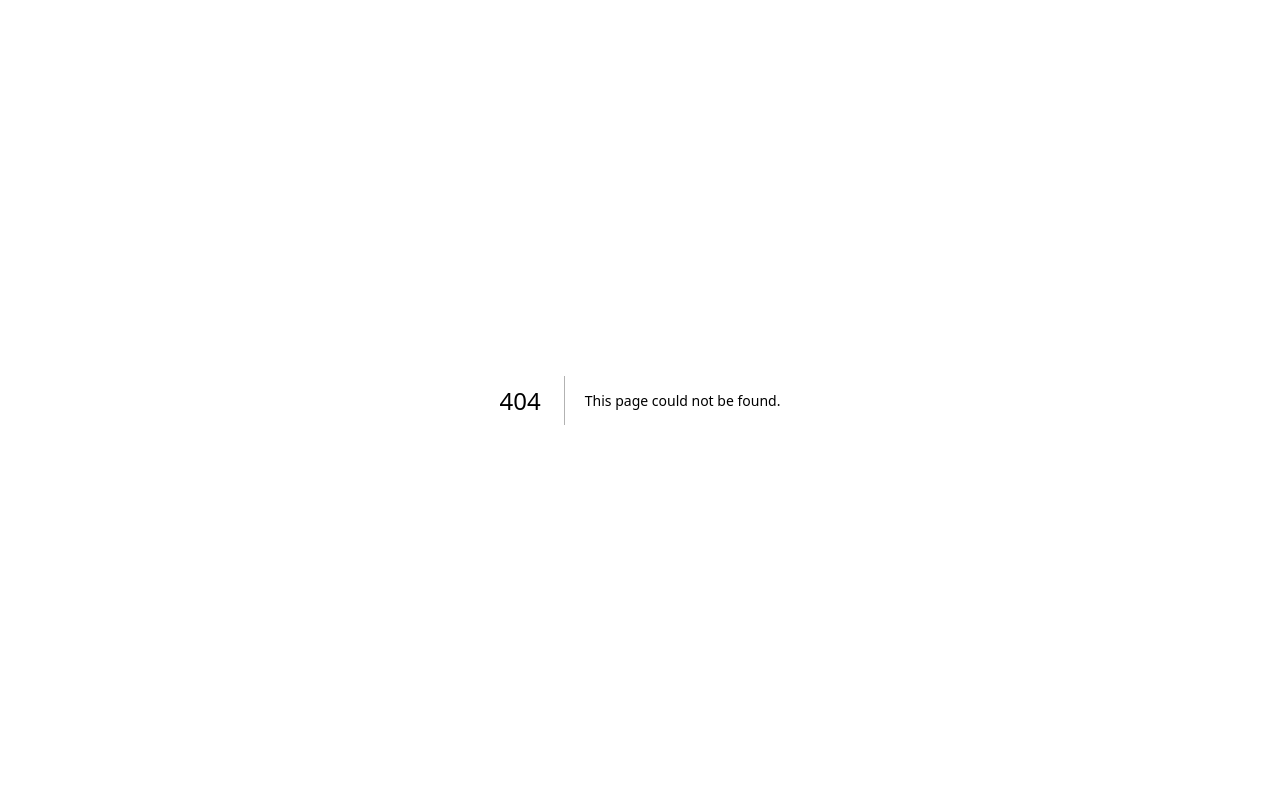
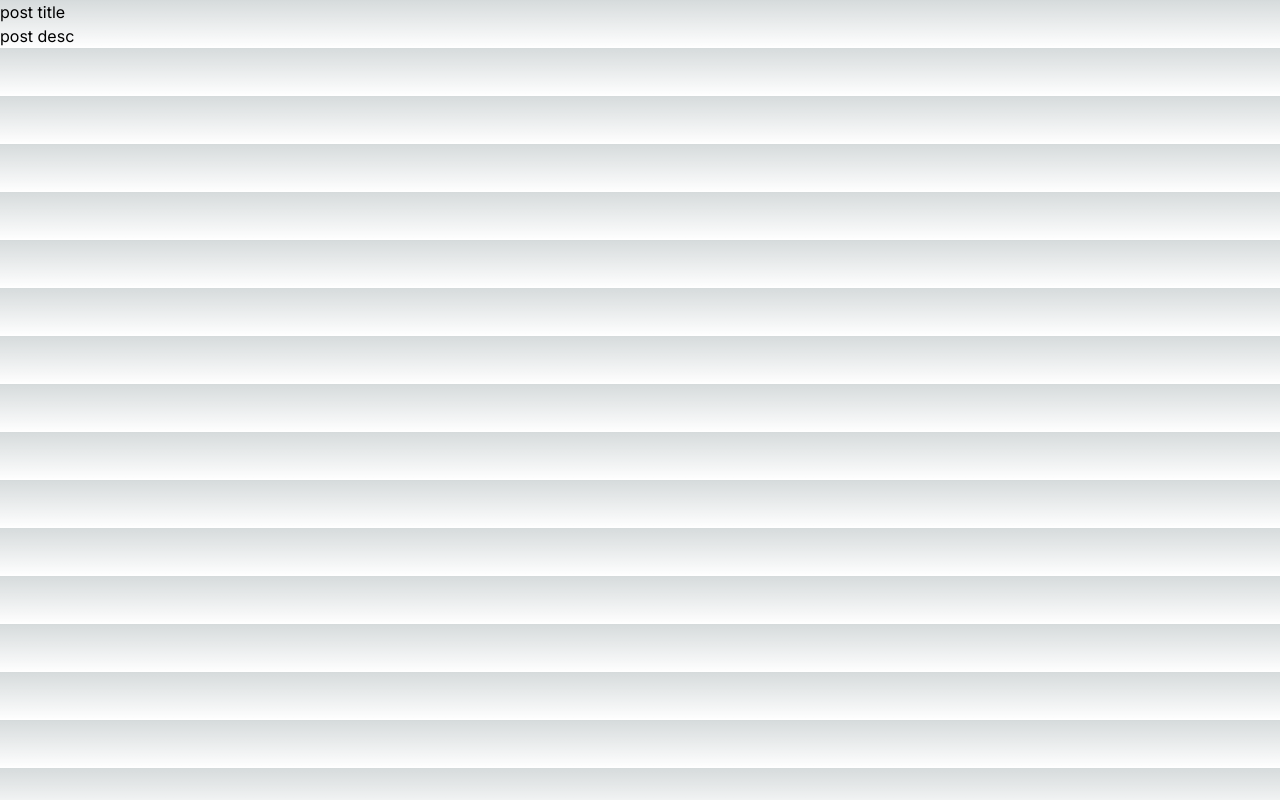
Before and after one commit to cembicakci/ts-basics, a Next.js app: page /1-props-example in a window 1280 px wide. Before the commit this address had no page. Built offline with nearby package versions, Linux system fonts and the light colour scheme.

Commit message:
initial commit

```diff
--- /dev/null
+++ b/src/app/1-props-example/page.tsx
@@ -0,0 +1,11 @@
+import PostList from "@/components/postList/PostList";
+
+const PropsExample = () => {
+    return (
+        <div>
+            <PostList />
+        </div>
+    );
+};
+
+export default PropsExample;
--- /dev/null
+++ b/src/components/postCard/PostCard.tsx
@@ -0,0 +1,12 @@
+import React from "react";
+
+const PostCard = (props: { title: string, body: string }) => {
+    return (
+        <div className="postCard">
+            <h1>{props.title}</h1>
+            <p>{props.body}</p>
+        </div>
+    );
+};
+
+export default PostCard;
--- /dev/null
+++ b/src/components/postList/PostList.tsx
@@ -0,0 +1,12 @@
+import React from "react";
+import PostCard from "../postCard/PostCard";
+
+const PostList = () => {
+    return (
+        <div className="postList">
+            <PostCard title="post title" body="post desc" />
+        </div>
+    );
+};
+
+export default PostList;
```
